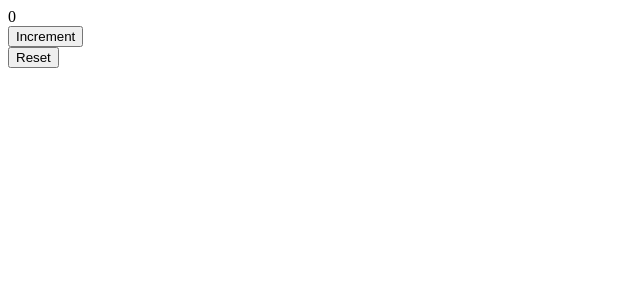
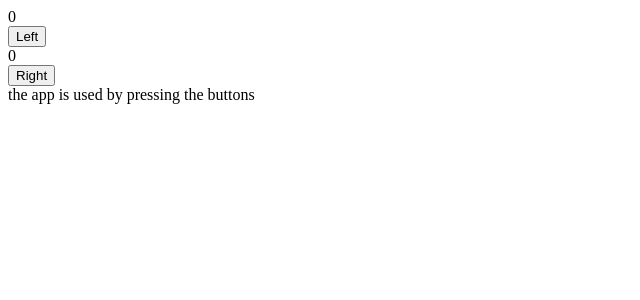
Before and after one commit to Evgenij27/fullstackopen, a React (Vite) app in the folder part1/courseinfo/: page / in a window 1280 px wide. Shown: the top 300 px of the page, without its empty margins (0-640 px from the left). Built offline with nearby package versions, Linux system fonts and the light colour scheme.

Commit message:
add click counter and history

```diff
--- a/part1/courseinfo/src/App.jsx
+++ b/part1/courseinfo/src/App.jsx
@@ -1,7 +1,14 @@
 import { useState } from "react";
 
-const Display = (props) => {
-  return <div>{props.counter}</div>;
+const History = ({ allClicks }) => {
+  if (allClicks.length === 0) {
+    return <div> the app is used by pressing the buttons </div>;
+  }
+  return <div> button press history: {allClicks.join("")} </div>;
+};
+
+const Display = ({ counter }) => {
+  return <div>{counter}</div>;
 };
 
 const Button = (props) => {
@@ -9,26 +16,33 @@ const Button = (props) => {
 };
 
 const App = () => {
-  const [counter, setCounter] = useState(0);
+  const [left, setLeft] = useState(0);
+  const [right, setRight] = useState(0);
+  const [allClicks, setAll] = useState([]);
 
-  const handleClick = () => {
-    console.log("clicked");
-    setCounter(counter + 1);
+  const handleLeftClick = () => {
+    setAll(allClicks.concat("L"));
+    const updatedLeft = left + 1;
+    setLeft(updatedLeft);
   };
 
-  const resetCounter = () => {
-    setCounter(0);
+  const handleRightClick = () => {
+    setAll(allClicks.concat("R"));
+    const updatedRight = right + 1;
+    setRight(updatedRight + 1);
   };
 
   return (
     <>
       <div>
-        <Display counter={counter} />
-        <Button text="Increment" onClick={handleClick} />
+        <Display counter={left} />
+        <Button text="Left" onClick={handleLeftClick} />
       </div>
       <div>
-        <Button text="Reset" onClick={resetCounter} />
+        <Display counter={right} />
+        <Button text="Right" onClick={handleRightClick} />
       </div>
+      <History allClicks={allClicks} />
     </>
   );
 };
```
